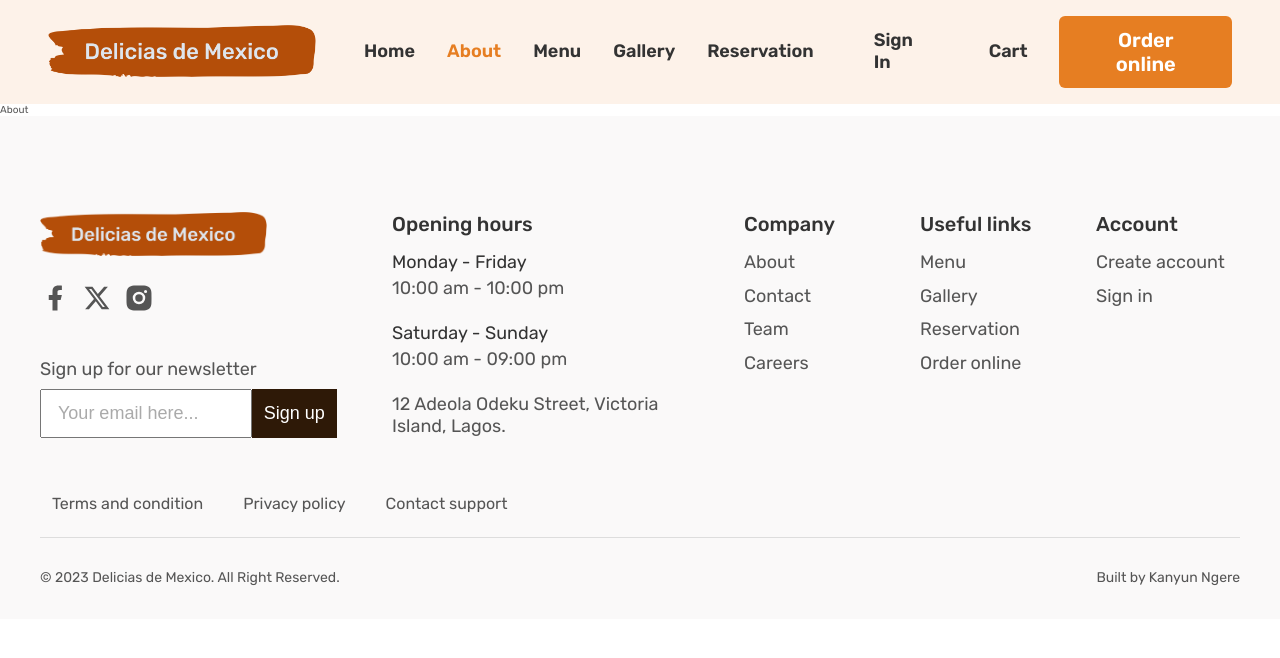
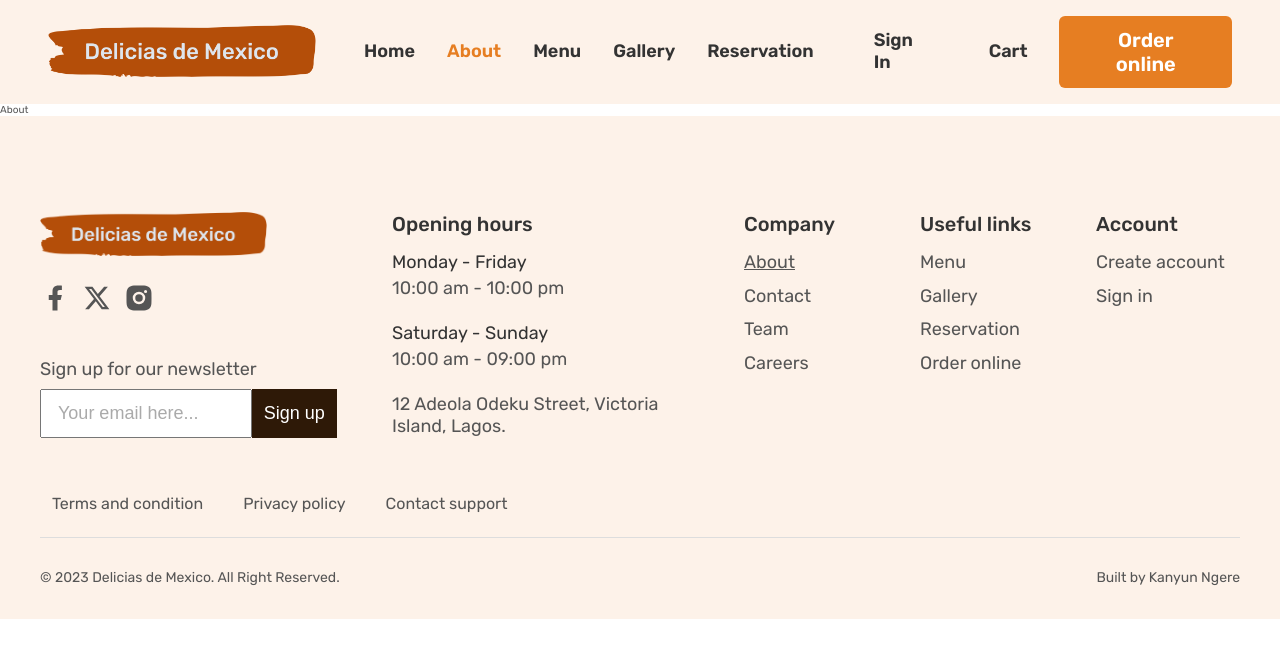
Before and after one commit to ngere-k/delicias-de-mexico, a React (Create React App) app: page /about in a window 1280 px wide. In both pictures the pointer is over the link 769 px from the left and 262 px from the top of the page. Shown: the top 658 px of the page. Built offline with nearby package versions, Linux system fonts and the light colour scheme; no server answers; the database is empty; some icons are missing.

Commit message:
changed footer background

```diff
--- a/src/components/footer/Footer.scss
+++ b/src/components/footer/Footer.scss
@@ -4,7 +4,7 @@
 .footer {
   padding: $section-padding;
   padding-bottom: 3.2rem;
-  background-color: $color-grey-light-1;
+  background-color: $color-primary-light-1;
 
   &__grid {
     display: grid;
@@ -142,6 +142,10 @@
     &:visited {
       color: inherit;
     }
+
+    &:hover {
+      text-decoration: underline;
+    }
   }
 
   &__support {
```
